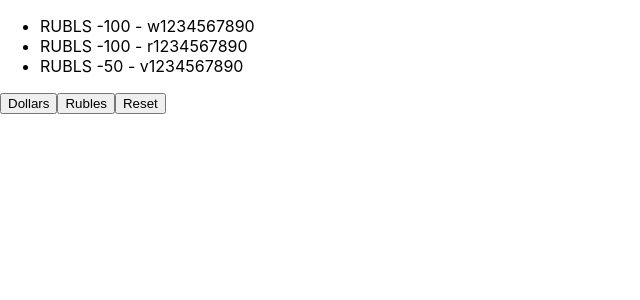
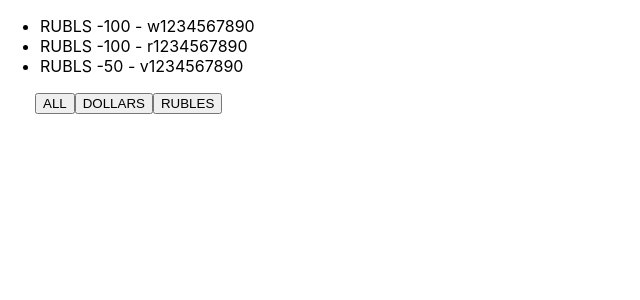
Before and after one commit to ArtyomKub/filter, a React (Create React App) app: page / in a window 1280 px wide. Shown: the top 300 px of the page, without its empty margins (0-640 px from the left). Built offline with nearby package versions, Linux system fonts and the light colour scheme.

Commit message:
Add style for div (button). Add onClick with component onClickHandler

```diff
--- a/src/App.tsx
+++ b/src/App.tsx
@@ -17,8 +17,12 @@ function App() {
 
     let currentMoney = money.filter((filteredMoney) => filteredMoney.banknots === 'RUBLS')
 
+    const onClickHandler = () => {
+
+    }
+
     return (
-        <div>
+        <>
             <ul>
                 {currentMoney.map((object, index) => {
                     return (
@@ -30,10 +34,12 @@ function App() {
                     )
                 })}
             </ul>
-            <button>Dollars</button>
-            <button>Rubles</button>
-            <button>Reset</button>
-        </div>
+            <div style={{marginLeft: '35px'}}>
+                <button onClick={onClickHandler}>ALL</button>
+                <button onClick={onClickHandler}>DOLLARS</button>
+                <button onClick={onClickHandler}>RUBLES</button>
+            </div>
+        </>
 
     );
 }
```
